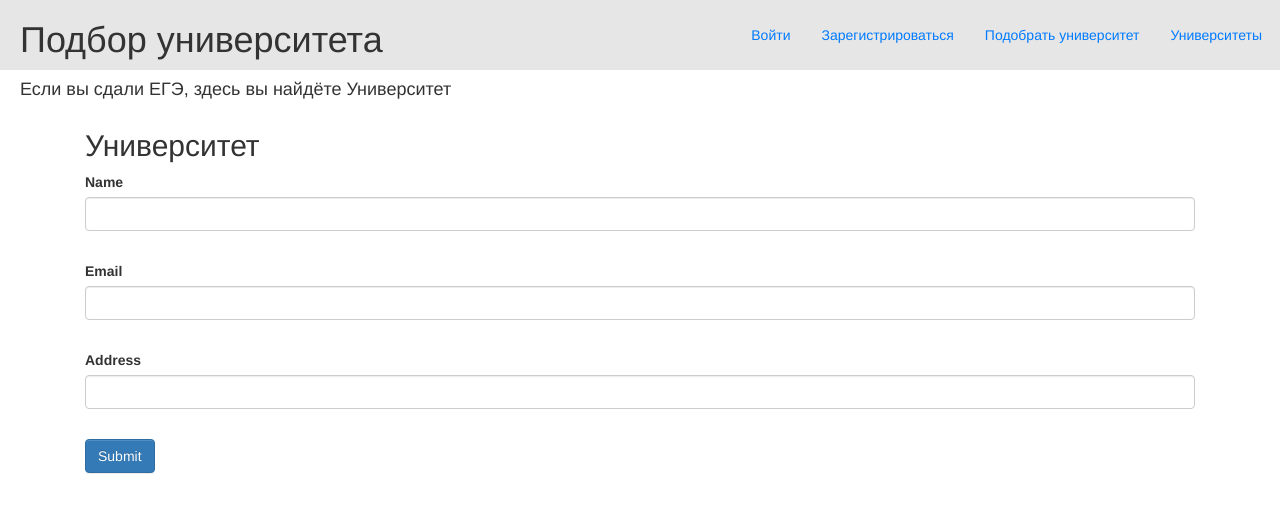
After one commit to Mishgite/Choosing_institute, a Python web app: template templates/edit_university.html in a window 1280 px wide. The commit adds this page. Shown: the top 513 px of the page. Run offline with Jinja, Linux system fonts and the light colour scheme; the template is opened without the code that fills it: most values are stand-ins (such as "Sample title", 1, 10 or a date in 2020); form fields are guessed from the names that the template uses; some libraries are stand-ins or nearby versions.

Commit message:
глобальное делание3

```diff
--- a/data/__all_models.py
+++ b/data/__all_models.py
@@ -1,7 +1 @@
-from data import classes
-from data import competitions
-from data import faculties
-from data import faculties_classes
-from data import type
 from data import universities
-from data import users
--- /dev/null
+++ b/templates/edit_university.html
@@ -0,0 +1,35 @@
+{% extends 'base.html' %}
+{% block content %}
+	<h2>Университет</h2>
+    <form action="" method="post" novalidate>
+        {{ form.hidden_tag() }}
+        <p>
+            {{ form.name.label }}<br>
+            {{ form.name(class="form-control") }}<br>
+            {% for error in form.name.errors %}
+                <div class="alert alert-danger" role="alert">
+                    {{ error }}
+                </div>
+            {% endfor %}
+        </p>
+        <p>
+            {{ form.email.label }}<br>
+            {{ form.email(class="form-control", type="email") }}<br>
+            {% for error in form.email.errors %}
+                <div class="alert alert-danger" role="alert">
+                    {{ error }}
+                </div>
+            {% endfor %}
+        </p>
+        <p>
+            {{ form.address.label }}<br>
+            {{ form.address(class="form-control") }}<br>
+            {% for error in form.address.errors %}
+                <div class="alert alert-danger" role="alert">
+                    {{ error }}
+                </div>
+            {% endfor %}
+        </p>
+        <p>{{ form.submit(type="submit", class="btn btn-primary") }}</p>
+    </form>
+{% endblock %}
--- a/templates/view_university.html
+++ b/templates/view_university.html
@@ -1,6 +1,10 @@
 {% extends 'base.html' %}
 
 {% block content %}
+{% if current_user.is_authenticated and current_user.type == 4 %}
+<a class="btn btn-outline-primary" href="http://localhost:5000/edit_university/{{ university.id }}">Редактировать университет</a>
+<a class="btn btn-outline-primary" href="http://localhost:5000/delete_university/{{ university.id }}">Удалить университет</a>
+{% endif %}
     <h2 align="center">Университет</h2>
         <table class="tbl">
             <tr>
```
Also changed, not shown: data/universities.py (+4 -4 lines), data/users.py (+2 -6 lines), db/universities.db.
